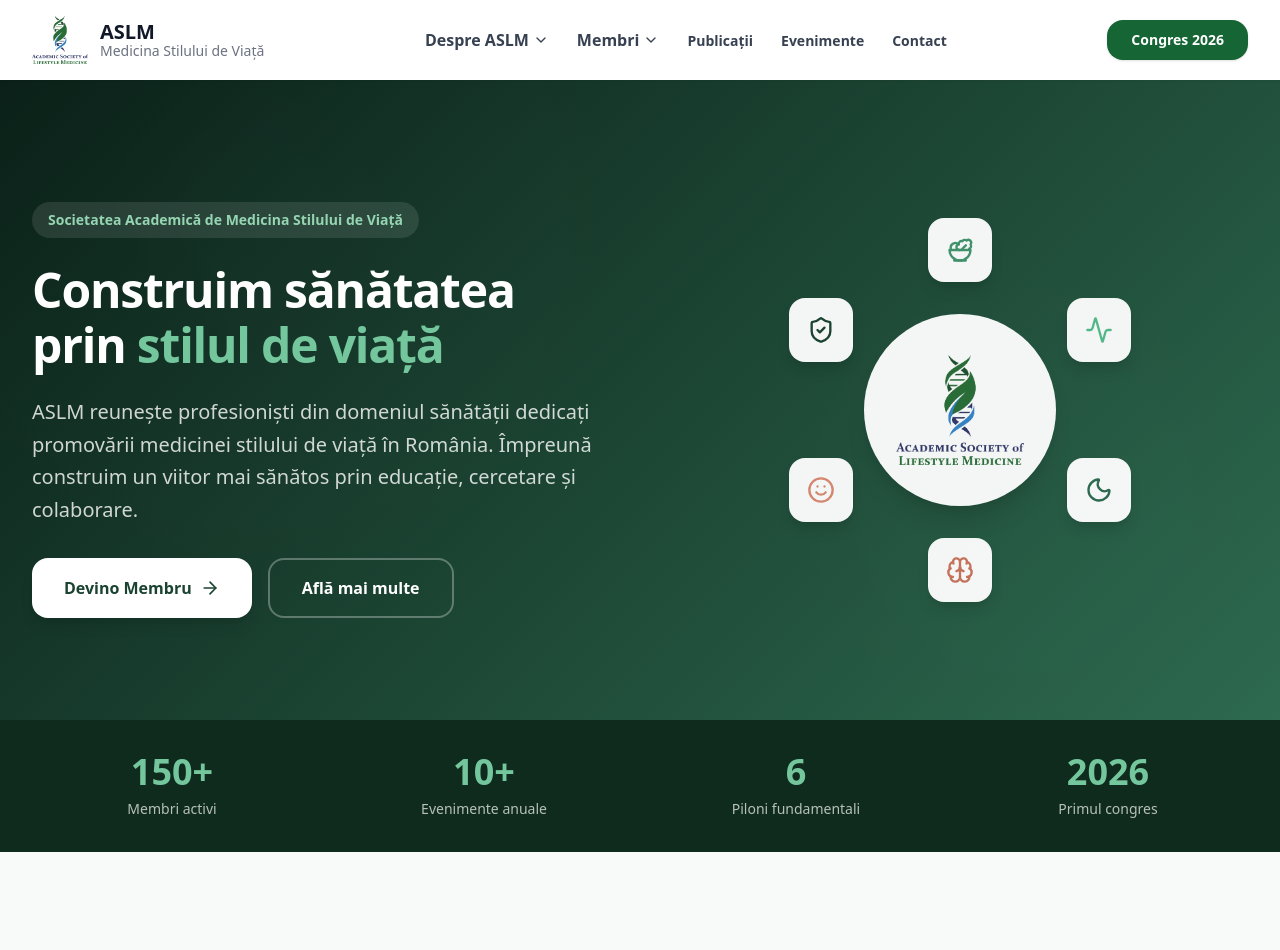
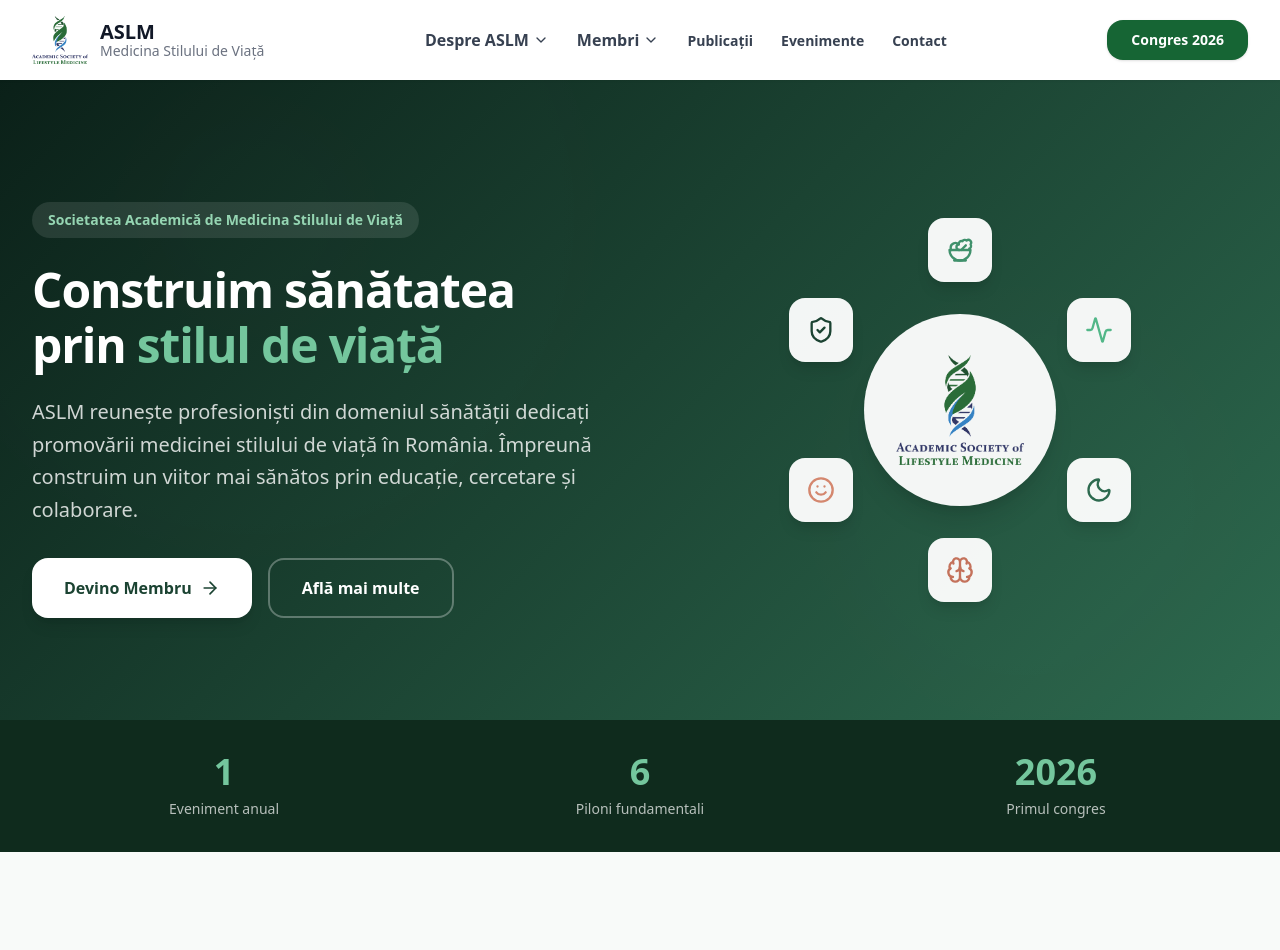
Before and after one commit to SwagMasterPro/wwwaslmro, a Next.js app: page / in a window 1280 px wide. Shown: the top 950 px of the page. Built offline with nearby package versions, Linux system fonts and the light colour scheme.

Commit message:
Update stats: remove membri activi, change evenimente to 1 eveniment anual

```diff
--- a/app/page.tsx
+++ b/app/page.tsx
@@ -63,8 +63,7 @@ const memberBenefits = [
 
 // Statistics
 const stats = [
-  { value: "150+", label: "Membri activi" },
-  { value: "10+", label: "Evenimente anuale" },
+  { value: "1", label: "Eveniment anual" },
   { value: "6", label: "Piloni fundamentali" },
   { value: "2026", label: "Primul congres" },
 ];
@@ -205,7 +204,7 @@ export default function Home() {
         style={{ backgroundColor: '#0f2b1d' }}
       >
         <div className="container-wide py-8">
-          <div className="grid grid-cols-2 md:grid-cols-4 gap-8 text-center">
+          <div className="grid grid-cols-3 gap-8 text-center">
             {stats.map((stat, index) => (
               <motion.div
                 key={stat.label}
```
